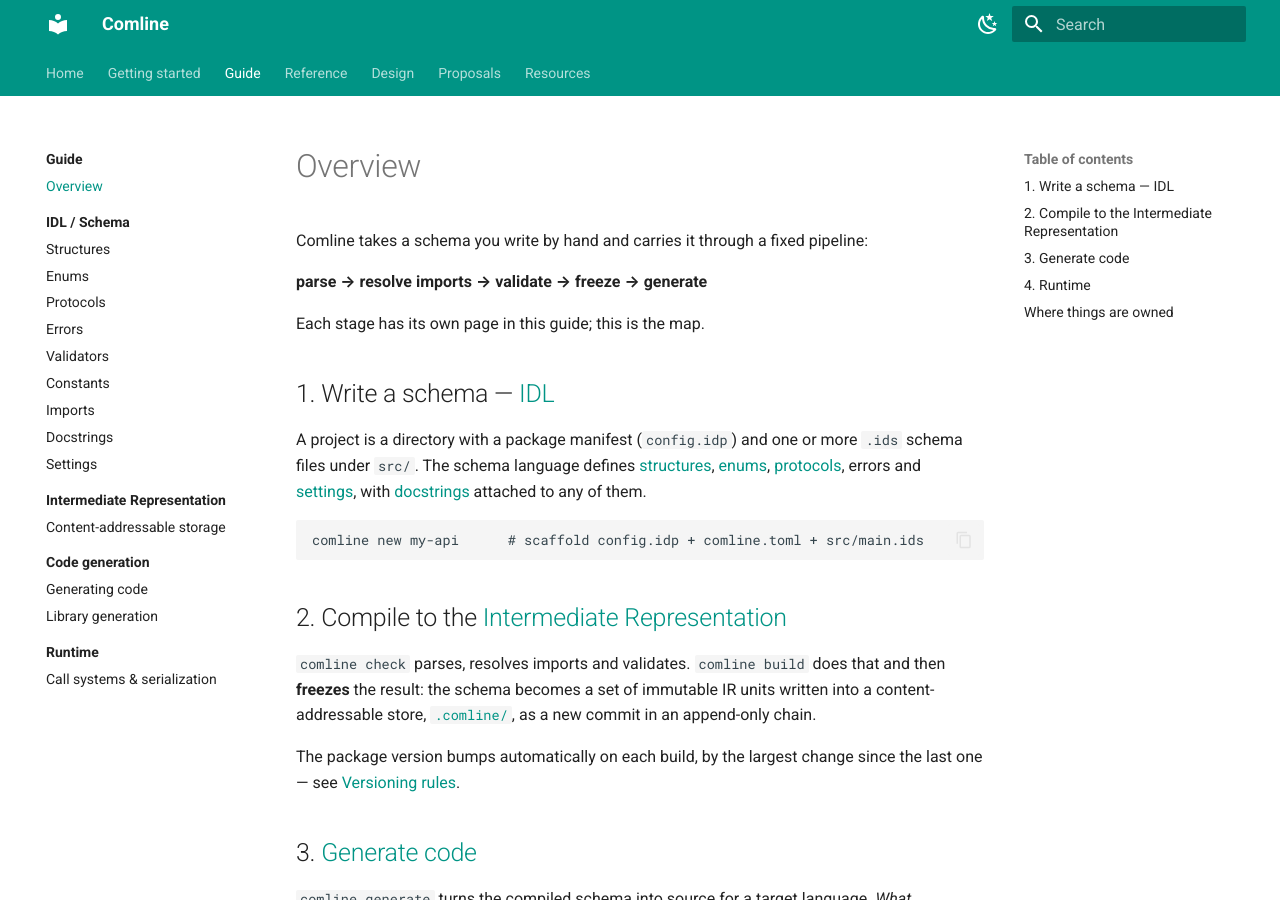
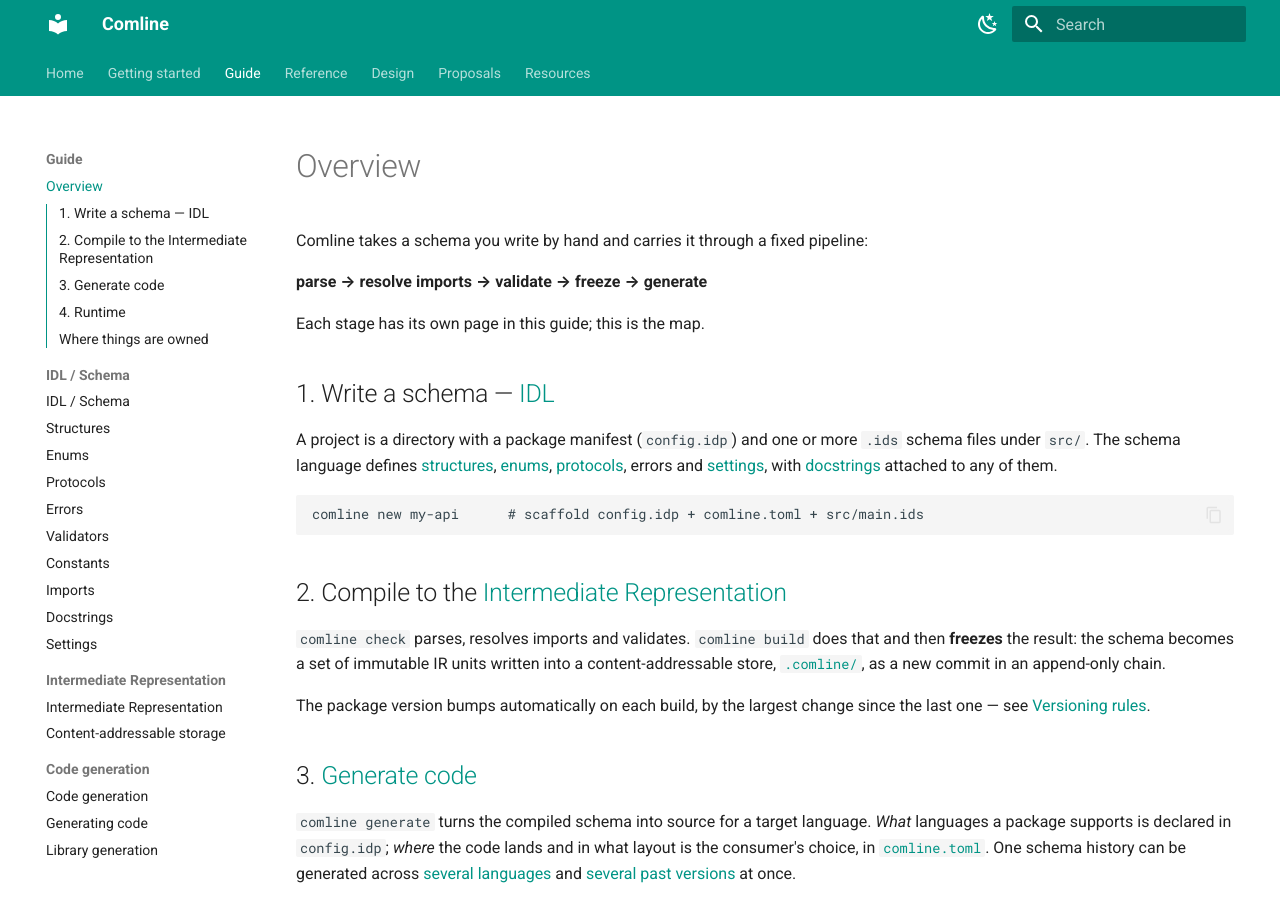
Before and after one commit to ComlineProject/docs, an MkDocs documentation site: the page built from docs/docs/guide/overview.md, in a window 1280 px wide and 900 px high. Built offline with MkDocs 1.6.1 and Material for MkDocs 9.7.7, drawn with Linux system fonts in a browser that asks for light colours; the version menu is left out.

Commit message:
Revert "docs: navigation.indexes — clickable section headers, no repeated entry"
This reverts commit e6ad84bf8690e6be8e089c7c89cb35ddbc9a4a98.

```diff
--- a/docs/mkdocs.yml
+++ b/docs/mkdocs.yml
@@ -53,9 +53,7 @@
   features:
     - navigation.tabs
     - navigation.sections
-    # A section whose first nav entry is a bare `index.md` becomes a clickable
-    # link itself, instead of a dead header with the same title repeated below.
-    - navigation.indexes
+    - toc.integrate
     - navigation.top
     - search.suggest
     - search.highlight
```
